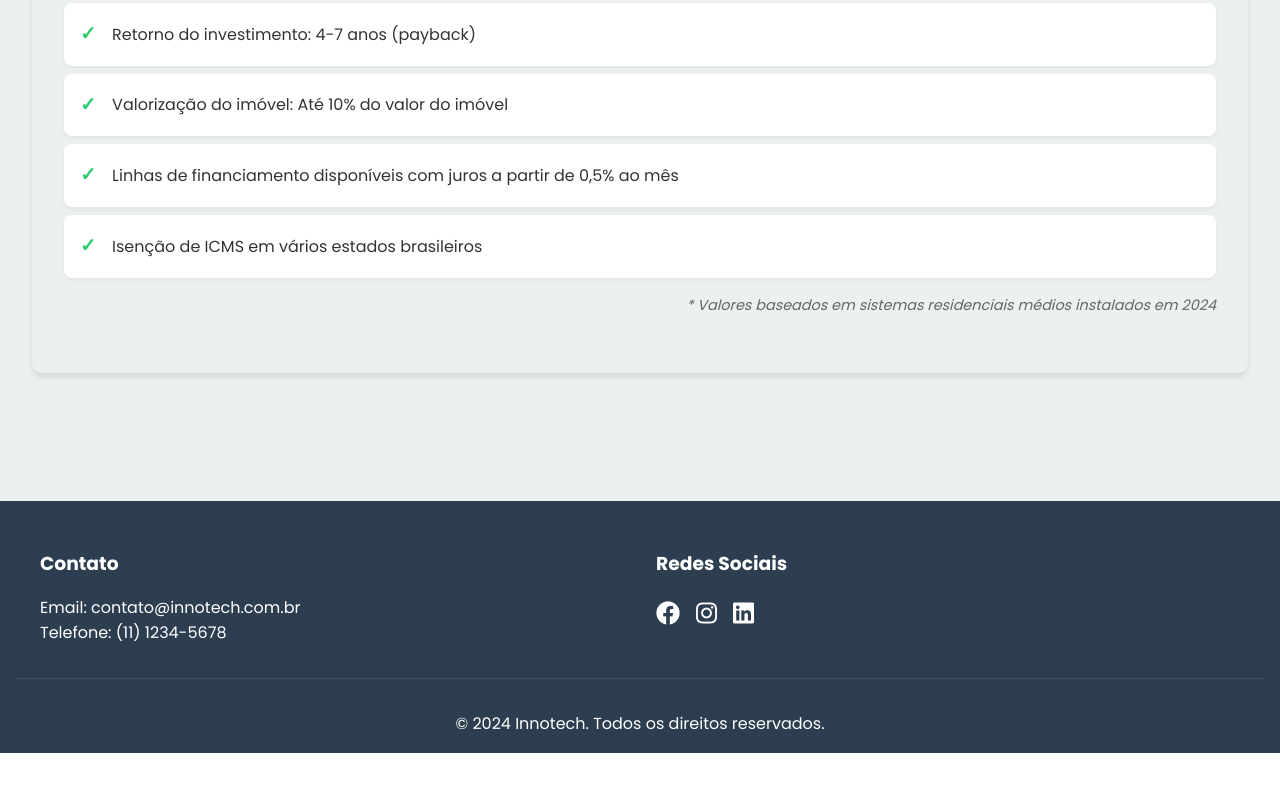
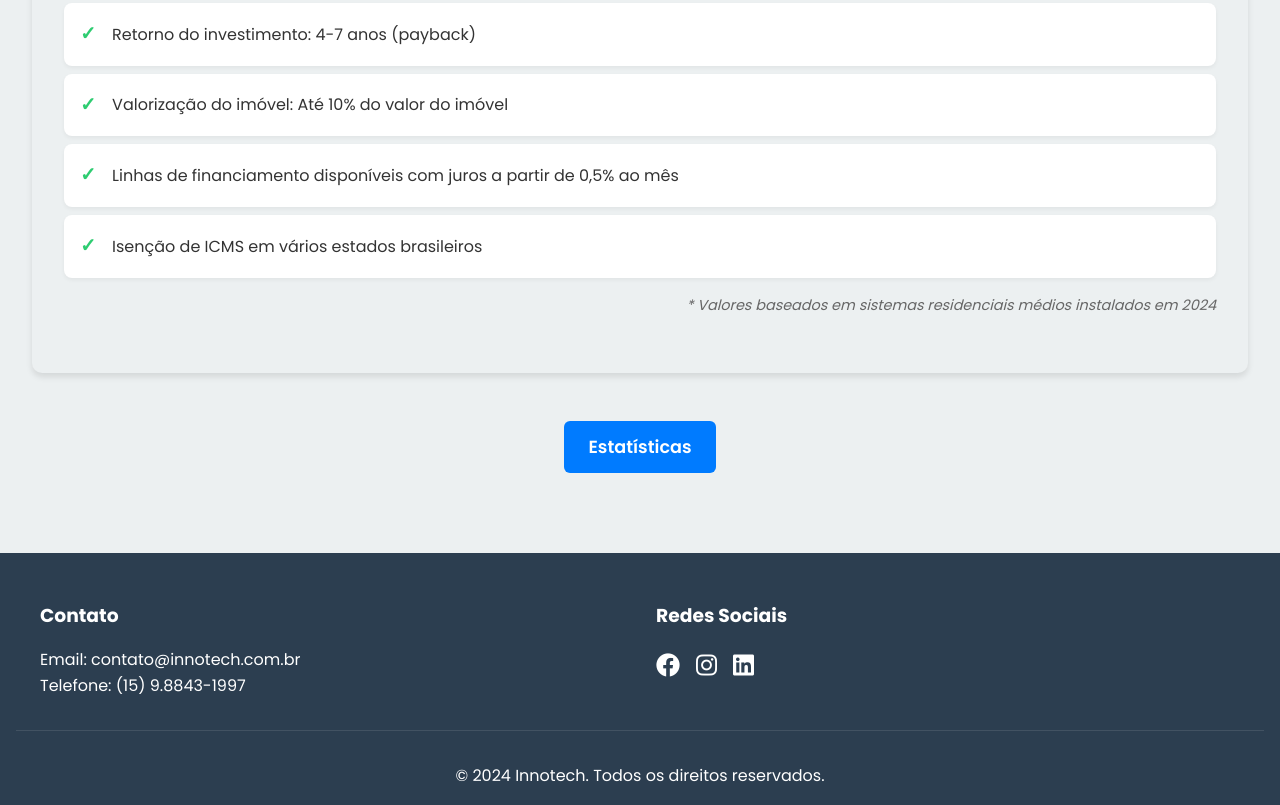
Before and after one commit to OtavioInacio/Innotech, a plain HTML site: page energia-solar.html in a window 1280 px wide. Shown: the part 2765-3570 px from the top of the page. Before the commit the page ends 3518 px from the top, so only its background shows below. Drawn offline with Linux system fonts and the light colour scheme.

Commit message:
Update energia-solar.html

```diff
--- a/energia-solar.html
+++ b/energia-solar.html
@@ -152,6 +152,9 @@
                 </ul>
                 <p style="margin-top: 1rem; font-style: italic;">* Valores baseados em sistemas residenciais médios instalados em 2024</p>
             </div>
+            <div style="text-align: center; margin-top: 2rem;">
+                <a href="https://colab.research.google.com/drive/108pAmxvLbju5MNLgGMniNtJxIsZnIebd?usp=sharing" target="_blank" style="background-color: #007bff; color: white; font-weight: 600; padding: 0.75rem 1.5rem; border: none; border-radius: 6px; cursor: pointer; font-size: 1.1rem; text-decoration: none; display: inline-block;">Estatísticas</a>
+            </div>
         </section>
     </main>
 
@@ -160,7 +163,7 @@
             <div class="footer-section">
                 <h3>Contato</h3>
                 <p>Email: contato@innotech.com.br</p>
-                <p>Telefone: (11) 1234-5678</p>
+                <p>Telefone: (15) 9.8843-1997</p>
             </div>
             <div class="footer-section">
                 <h3>Redes Sociais</h3>
```
